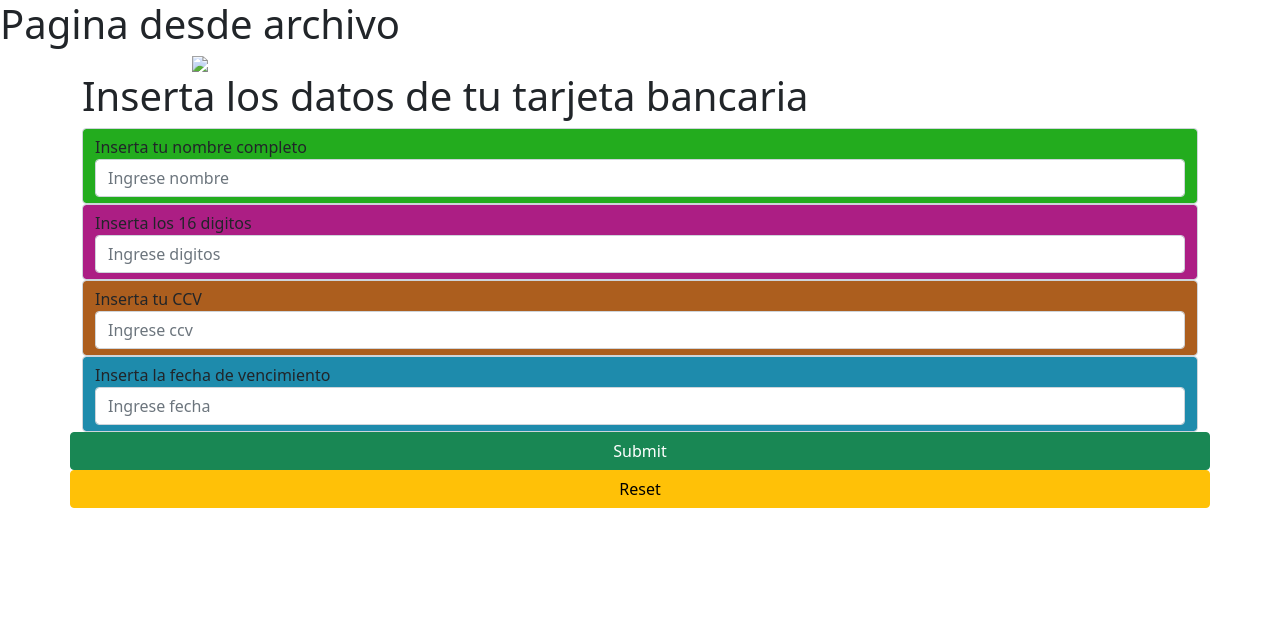
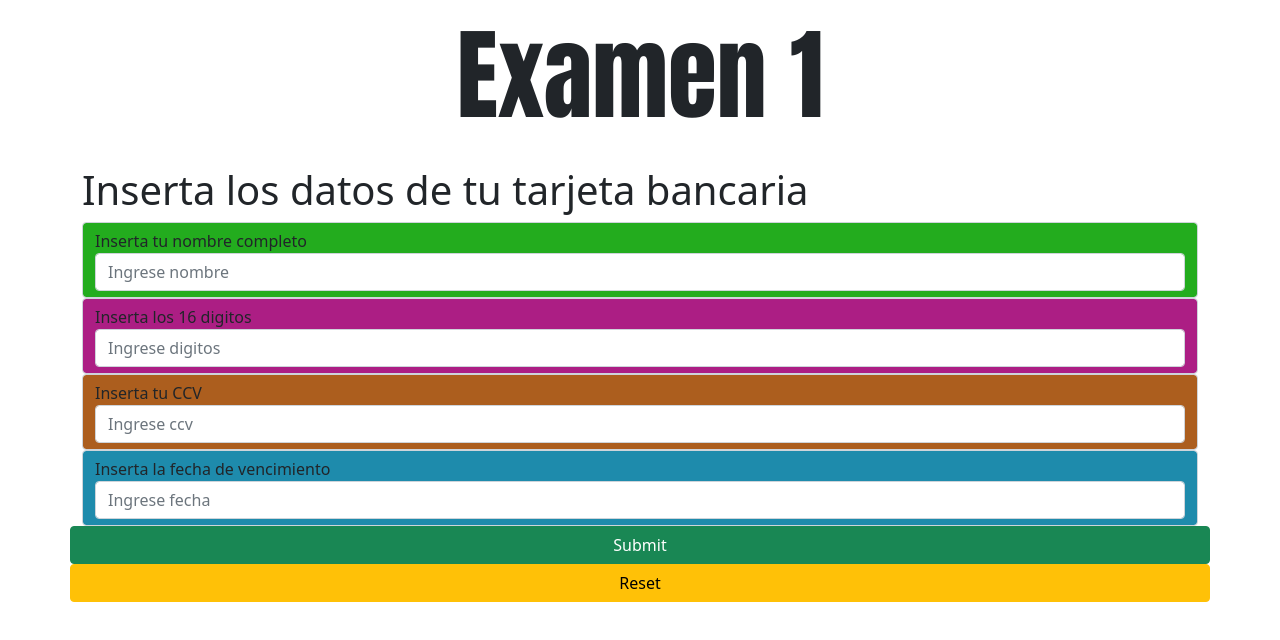
Before and after one commit to ShikurM56/Examen1-MAML, a website: page views/forma.html in a window 1280 px wide. Drawn offline with nearby package versions, Linux system fonts and the light colour scheme; files that its build step writes are made by us from their sources.

```diff
--- a/index.js
+++ b/index.js
@@ -45,6 +45,6 @@
 
 
 //lanzar la aplicacion
-app.listen(8081,()=>{
+app.listen(8080,()=>{
     console.log("Servidor en linea")
 });
--- a/public/css/estilo1.css
+++ b/public/css/estilo1.css
@@ -2,7 +2,7 @@
 
 .clase1{
     font-family: Impact, Haettenschweiler, 'Arial Narrow Bold', sans-serif;
-    font-size:  40px;
+    font-size:  100px;
     text-align: center;
 
 }
--- a/views/forma.html
+++ b/views/forma.html
@@ -9,8 +9,7 @@
         <link rel = "stylesheet" href="css/estilo1.css">
     </head>
     <body>
-        <h1> Pagina desde archivo</h1>
-    <img src = "images/Imagen.jpg"/>
+        <p class = "clase1">Examen 1</p>
         <div class="container">
             <h1>Inserta los datos de tu tarjeta bancaria</h1>
             <form method="POST" action="/consola/examen/validacion">
```
Also changed, not shown: views/pagina1.html (+1 -1 lines).
